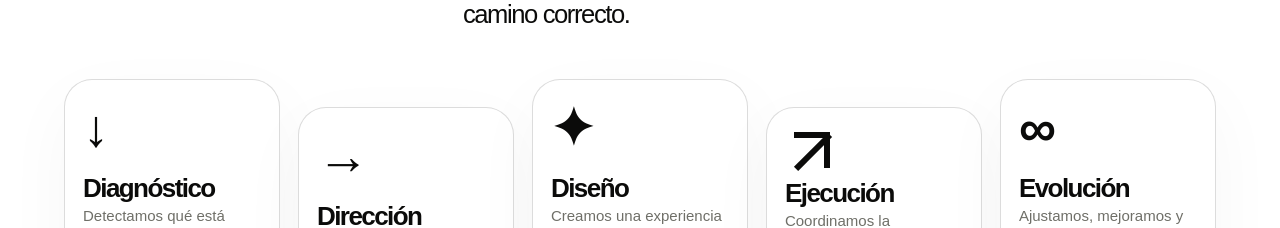
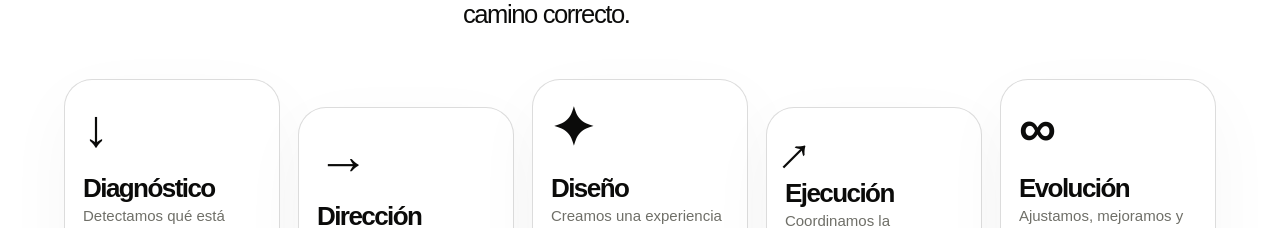
Before and after one commit to mcodelia/test-elev8, a Next.js app: page / in a window 1280 px wide. Shown: the part 1209-1437 px from the top of the page. Built offline with nearby package versions, Linux system fonts and the light colour scheme.

Commit message:
flechita ok
flechita ok

```diff
--- a/src/app/globals.css
+++ b/src/app/globals.css
@@ -78,9 +78,8 @@
 .mega-list a:hover span::after{background:var(--acid)}
 .signal-node:after{content:"";background:linear-gradient(135deg,transparent 46%,currentColor 47%,currentColor 53%,transparent 54%);color:rgba(255,255,255,.55)}
 .signal-node:nth-child(4):after{color:rgba(11,11,10,.55)}
-.logic-arrow{position:relative;display:block;width:52px;height:52px;color:transparent;font-size:0}
-.logic-arrow::before{content:"";position:absolute;right:7px;top:6px;width:30px;height:30px;border-top:6px solid var(--ink);border-right:6px solid var(--ink)}
-.logic-arrow::after{content:"";position:absolute;right:7px;top:6px;width:48px;height:6px;background:var(--ink);transform:rotate(-45deg);transform-origin:right center}
+.logic-icon-rotate{display:block;width:52px;height:52px;position:relative;color:var(--ink);font-size:0;line-height:1}
+.logic-icon-rotate::before{content:"↑";position:absolute;left:0;top:0;display:block;font-size:52px;font-weight:900;line-height:1;color:var(--ink);transform:rotate(45deg);transform-origin:center}
 
 @media(max-width:640px){
   :root{--pad:24px}
--- a/src/app/page.tsx
+++ b/src/app/page.tsx
@@ -19,7 +19,7 @@ const focusSteps = [
   },
   {
     icon: "",
-    diagonalIcon: true,
+    rotateIcon: true,
     title: "Ejecución",
     text: "Coordinamos la implementación para que la idea llegue bien a pantalla, papel, espacio o sistema.",
   },
@@ -223,8 +223,8 @@ export default function Home() {
                 <article className="logic-card" key={step.title}>
                   <span className="slash">/</span>
                   <b
-                    className={step.diagonalIcon ? "logic-arrow" : undefined}
-                    aria-hidden={step.diagonalIcon ? "true" : undefined}
+                    className={step.rotateIcon ? "logic-icon-rotate" : undefined}
+                    aria-hidden={step.rotateIcon ? "true" : undefined}
                   >
                     {step.icon}
                   </b>
```
